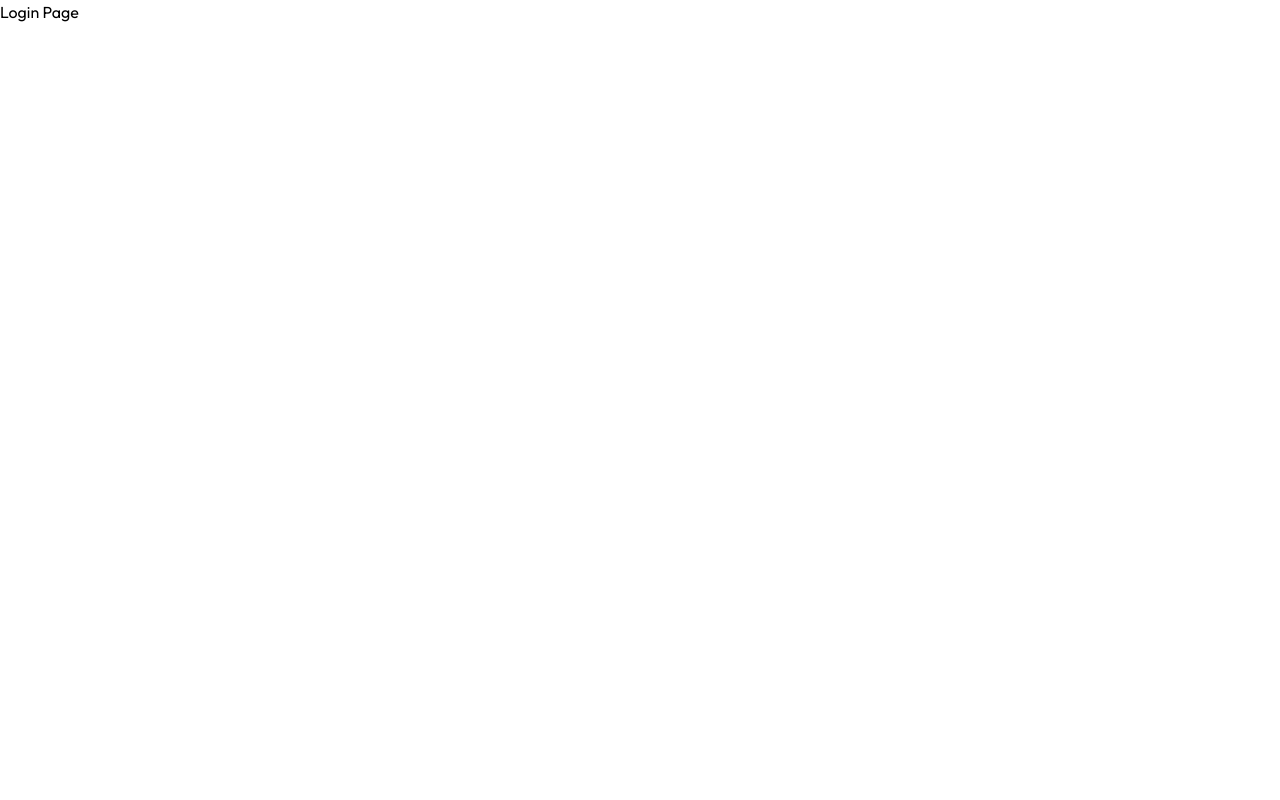
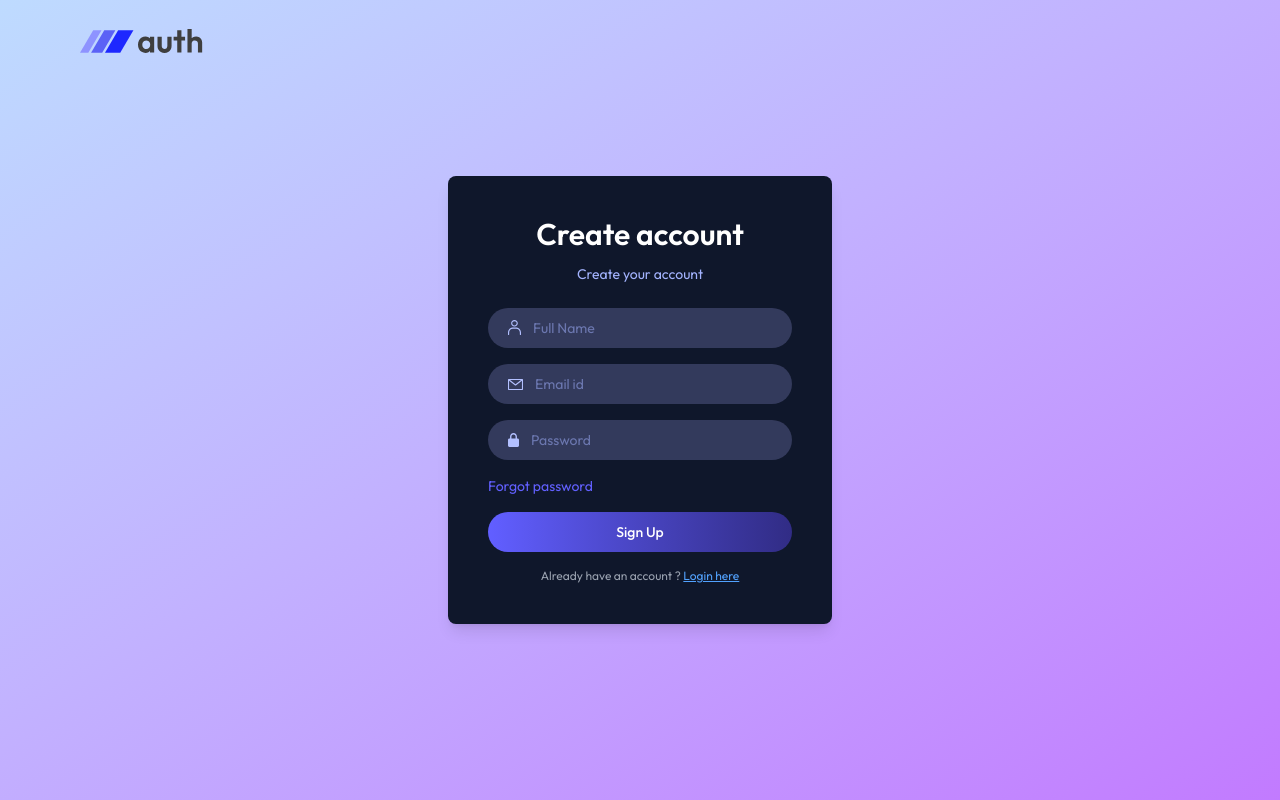
Before and after one commit to ALEX208z/MERN-Auth, a React (Vite) app in the folder client/: page /login in a window 1280 px wide. Built offline with nearby package versions, Linux system fonts and the light colour scheme.

Commit message:
Implement Login component with Sign Up and Login toggle functionality

```diff
--- a/client/pages/Login.jsx
+++ b/client/pages/Login.jsx
@@ -1,11 +1,84 @@
-import React from 'react'
+import React, { useState } from "react";
+import { assets } from "../src/assets/assets";
 
 const Login = () => {
+  const [state, setState] = useState("Sign Up");
+
   return (
-    <div>
-      <h1>Login Page</h1>
+    <div className="flex items-center justify-center min-h-screen px-6 sm:px-0 bg-linear-to-br from-blue-200 to-purple-400">
+      <img
+        className="absolute left-5 sm:left-20 top-5 w-28 sm:w-32 cursor-pointer"
+        src={assets.logo}
+        alt=""
+      />
+      <div className="bg-slate-900 p-10 rounded-lg shadow-lg w-full sm:w-96 text-indigo-300 text-sm">
+        <h2 className="text-3xl font-semibold text-white text-center mb-3">
+          {state === "Sign Up" ? "Create account" : "Login"}
+        </h2>
+        <p className="text-center text-sm mb-6">
+          {state === "Sign Up"
+            ? "Create your account"
+            : "Login to your account"}
+        </p>
+        <form>
+          {state === "Sign Up" && (
+            <div className="mb-4 flex items-center gap-3 w-full px-5 py-2.5 rounded-full bg-[#333A5C] ">
+              <img src={assets.person_icon} alt="" />
+              <input
+                className="bg-transparent outline-none"
+                type="text"
+                placeholder="Full Name"
+                required
+              />
+            </div>
+          )}
+
+          <div className="mb-4 flex items-center gap-3 w-full px-5 py-2.5 rounded-full bg-[#333A5C] ">
+            <img src={assets.mail_icon} alt="" />
+            <input
+              className="bg-transparent outline-none"
+              type="email"
+              placeholder="Email id"
+              required
+            />
+          </div>
+          <div className="mb-4 flex items-center gap-3 w-full px-5 py-2.5 rounded-full bg-[#333A5C] ">
+            <img src={assets.lock_icon} alt="" />
+            <input
+              className="bg-transparent outline-none"
+              type="password"
+              placeholder="Password"
+              required
+            />
+          </div>
+
+          <p className="mb-4 text-indigo-500 cursor-pointer">Forgot password</p>
+
+          <button className="w-full py-2.5 rounded-full bg-linear-to-r from-indigo-500 to-indigo-900 text-white font-medium">
+            {state}
+          </button>
+        </form>
+
+        {state === "Sign Up" ? (
+          <p className="text-gray-400 text-center text-xs mt-4">
+            Already have an account ?{" "}
+            <span onClick={() => setState('Login')} className="text-blue-400 cursor-pointer underline">
+              {" "}
+              Login here
+            </span>
+          </p>
+        ) : (
+          <p className="text-gray-400 text-center text-xs mt-4">
+            Don't have an account ?{" "}
+            <span onClick={() => setState('Sign Up')} className="text-blue-400 cursor-pointer underline">
+              {" "}
+              Sign up{" "}
+            </span>
+          </p>
+        )}
+      </div>
     </div>
-  )
-}
+  );
+};
 
-export default Login
+export default Login;
```
